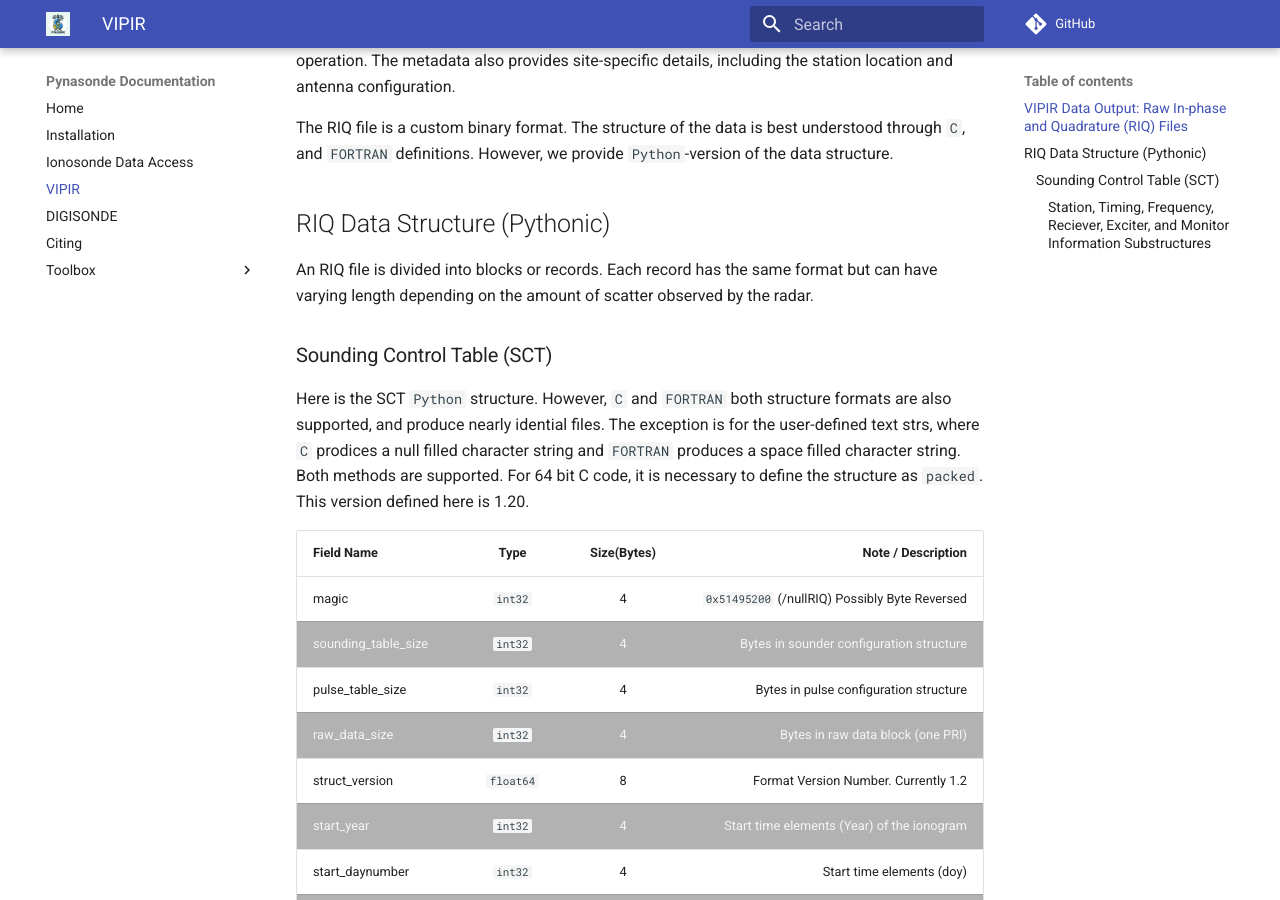
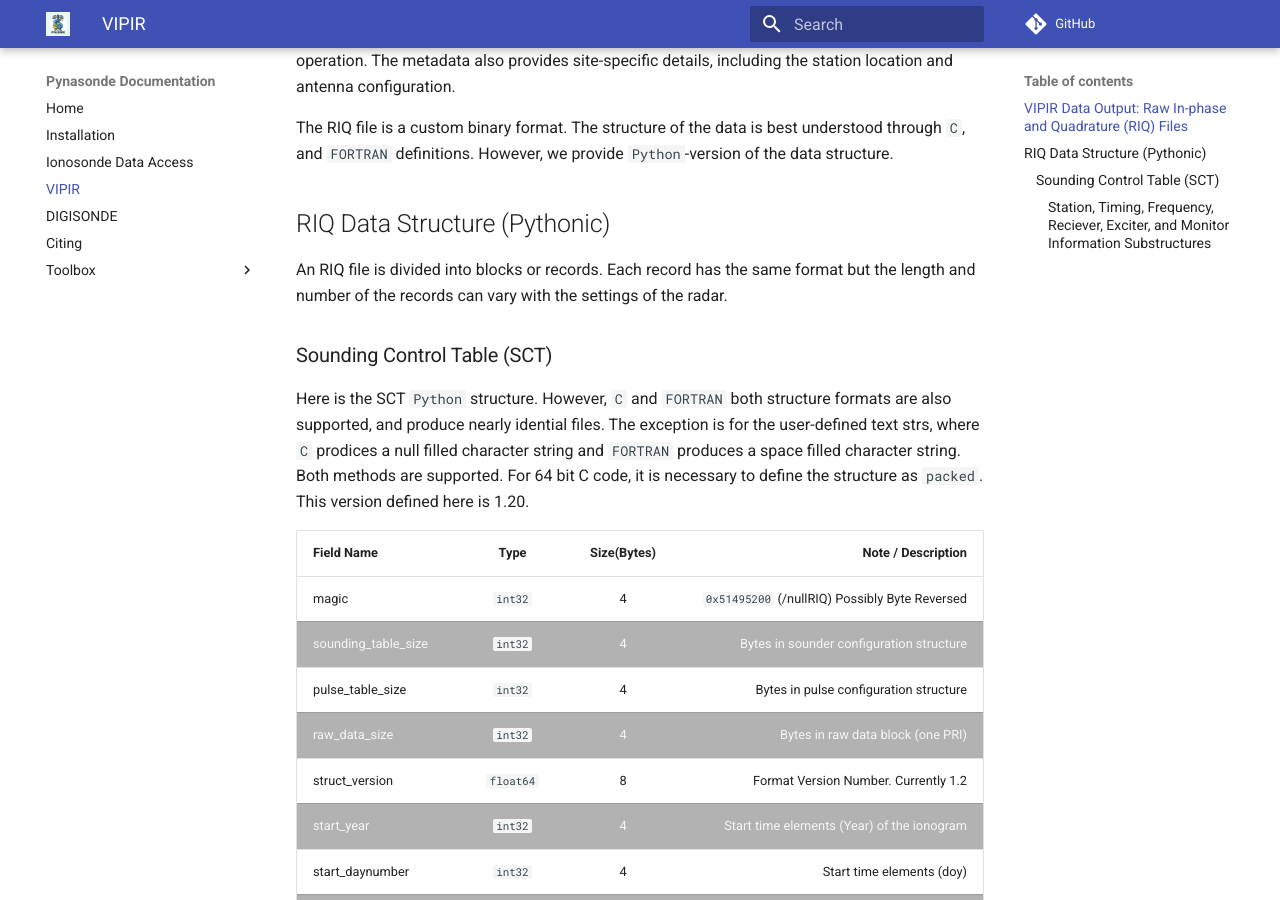
Before and after one commit to shibaji7/pynasonde, an MkDocs documentation site: the page built from docs/user/vipir.md, in a window 1280 px wide and 900 px high, scrolled down 629 px. Built offline with MkDocs 1.6.1 and Material for MkDocs 9.7.7, drawn with Linux system fonts in a browser that asks for light colours; comment, search, counter and statistics services are not loaded.

Commit message:
Updated RIQ Docs

```diff
--- a/docs/user/vipir.md
+++ b/docs/user/vipir.md
@@ -27,7 +27,7 @@ In addition to the raw data blocks, each RIQ file includes metadata records such
 The RIQ file is a custom binary format. The structure of the data is best understood through `C`, and `FORTRAN` definitions. However, we provide `Python`-version of the data structure.
 
 ## RIQ Data Structure (Pythonic)
-An RIQ file is divided into blocks or records. Each record has the same format but can have varying length depending on the amount of scatter observed by the radar.
+An RIQ file is divided into blocks or records. Each record has the same format but the length and number of the records can vary with the settings of the radar.
 
 ### Sounding Control Table (SCT)
 Here is the SCT `Python` structure. However, `C` and `FORTRAN` both structure formats are also supported, and produce nearly idential files. The exception is for the user-defined text strs, where `C` prodices a null filled character string and `FORTRAN` produces a space filled character string. Both methods are supported. For 64 bit C code, it is necessary to define the structure as `packed`. This version defined here is 1.20.
```
Also changed, not shown: docs/index.md (+2 -1 lines), docs/user/authors.md (added), 1 other file.
